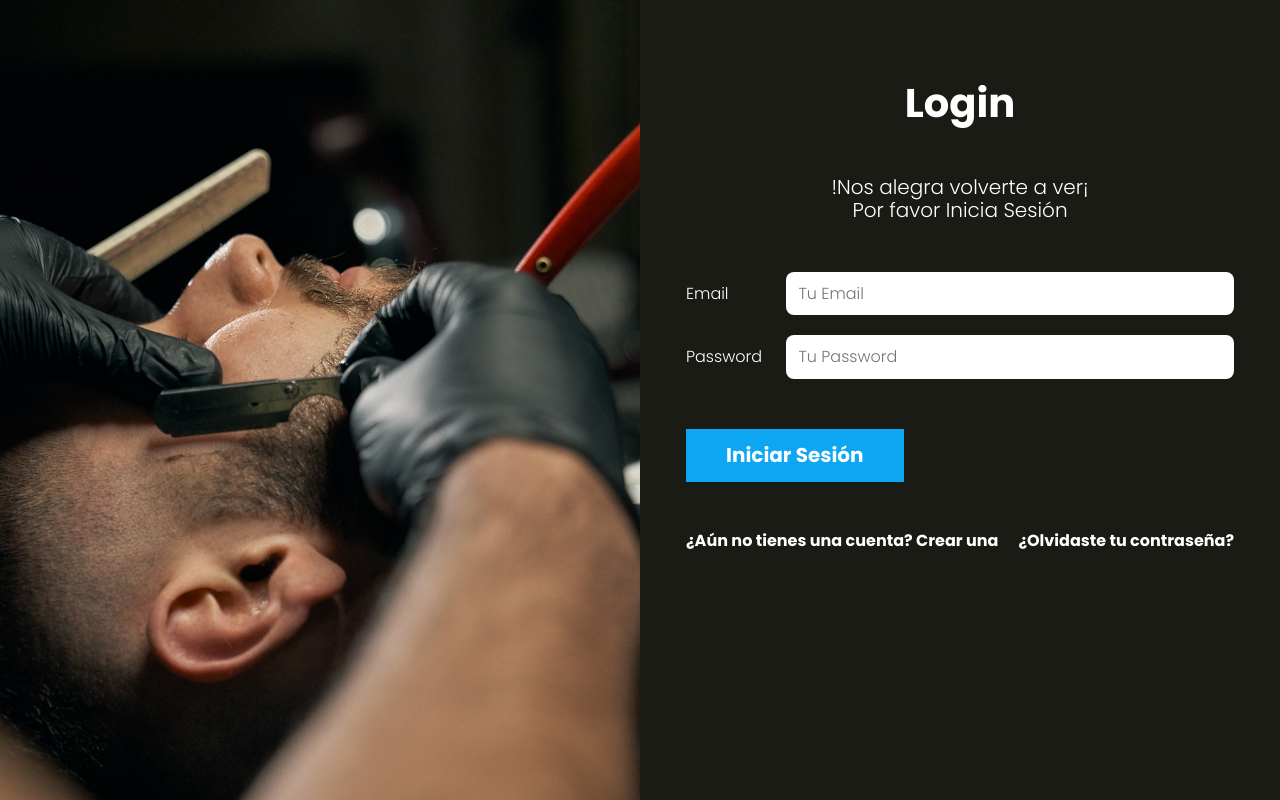
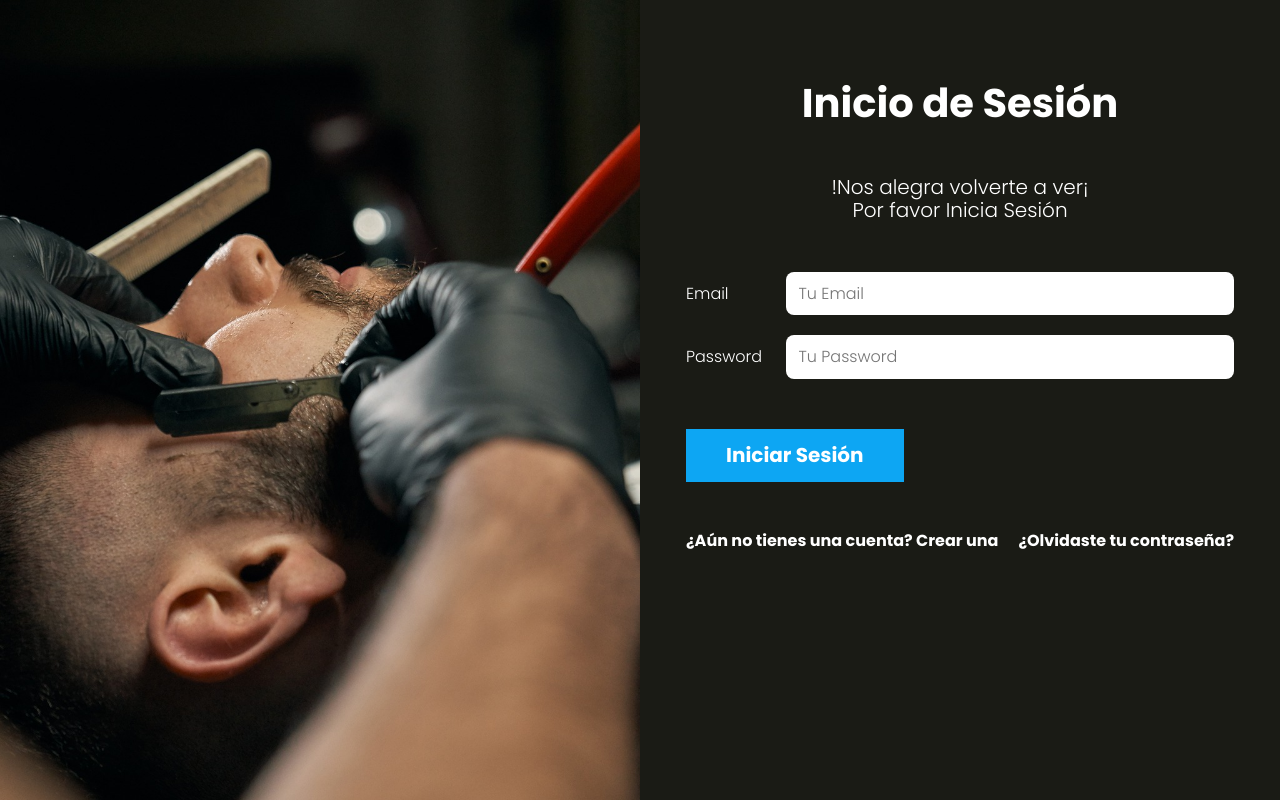
Before and after one commit to Dan802/APPSalon_MVC_PHP, a PHP site: page / in a window 1280 px wide. Run offline with PHP 8.4, Linux system fonts and the light colour scheme.

Commit message:
cambios pequeñitos

```diff
--- a/views/auth/login.php
+++ b/views/auth/login.php
@@ -1,4 +1,4 @@
-<h1 class="nombre-pagina">Login</h1>
+<h1 class="nombre-pagina">Inicio de Sesión</h1>
 <p class="descripcion-pagina">!Nos alegra volverte a ver¡ <br>Por favor Inicia Sesión</p>
 
 <?php include_once __DIR__ . '/../templates/alertas.php'; ?>
--- a/views/layout.php
+++ b/views/layout.php
@@ -4,7 +4,7 @@
     <meta charset="UTF-8">
     <meta name="viewport" content="width=device-width, initial-scale=1.0">
     <meta name="description" content="Sitio web para el agendamiento de citas con estilistas en Colombia">
-    <title>App Salón</title>
+    <title>Salón de Belleza</title>
     <link href="https://fonts.googleapis.com/css2?family=Poppins:wght@300;700;900&display=swap" rel="stylesheet">
     <link rel="stylesheet" href="/build/css/app.css">
 </head>
```
